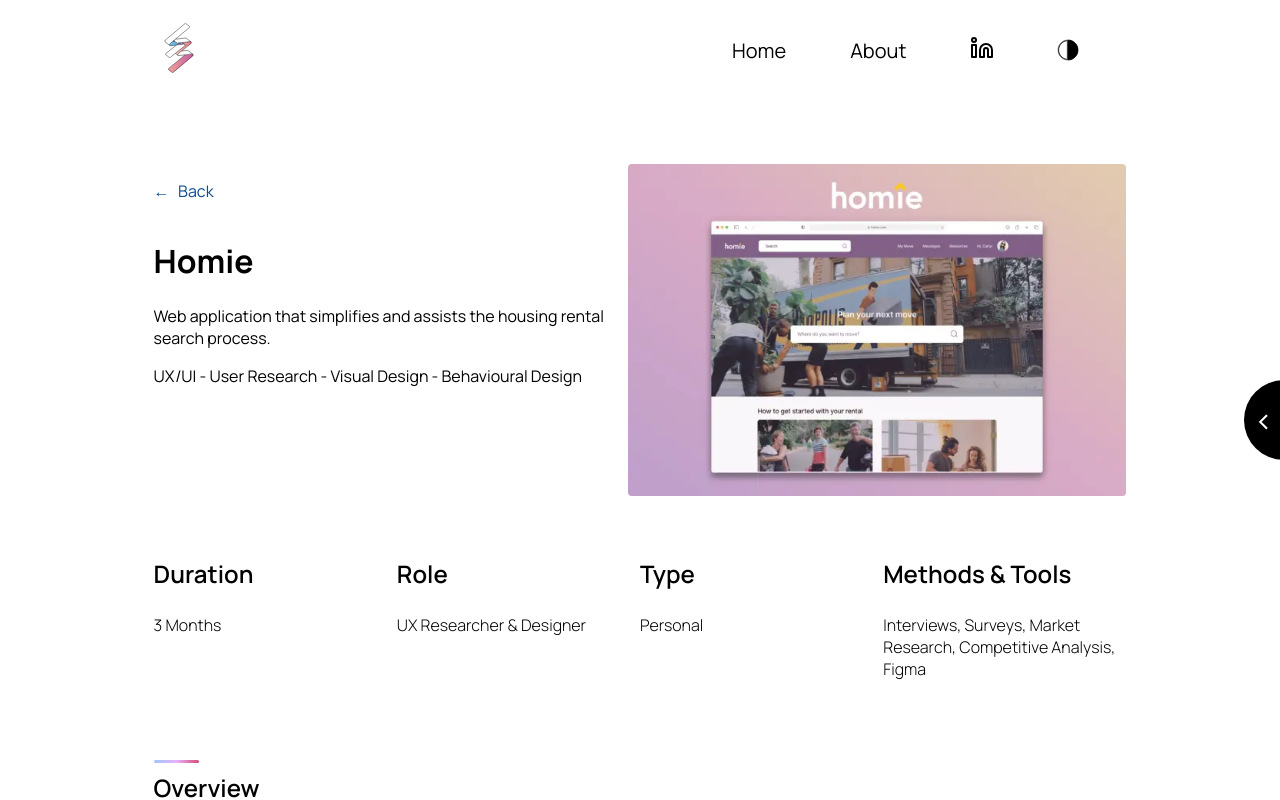
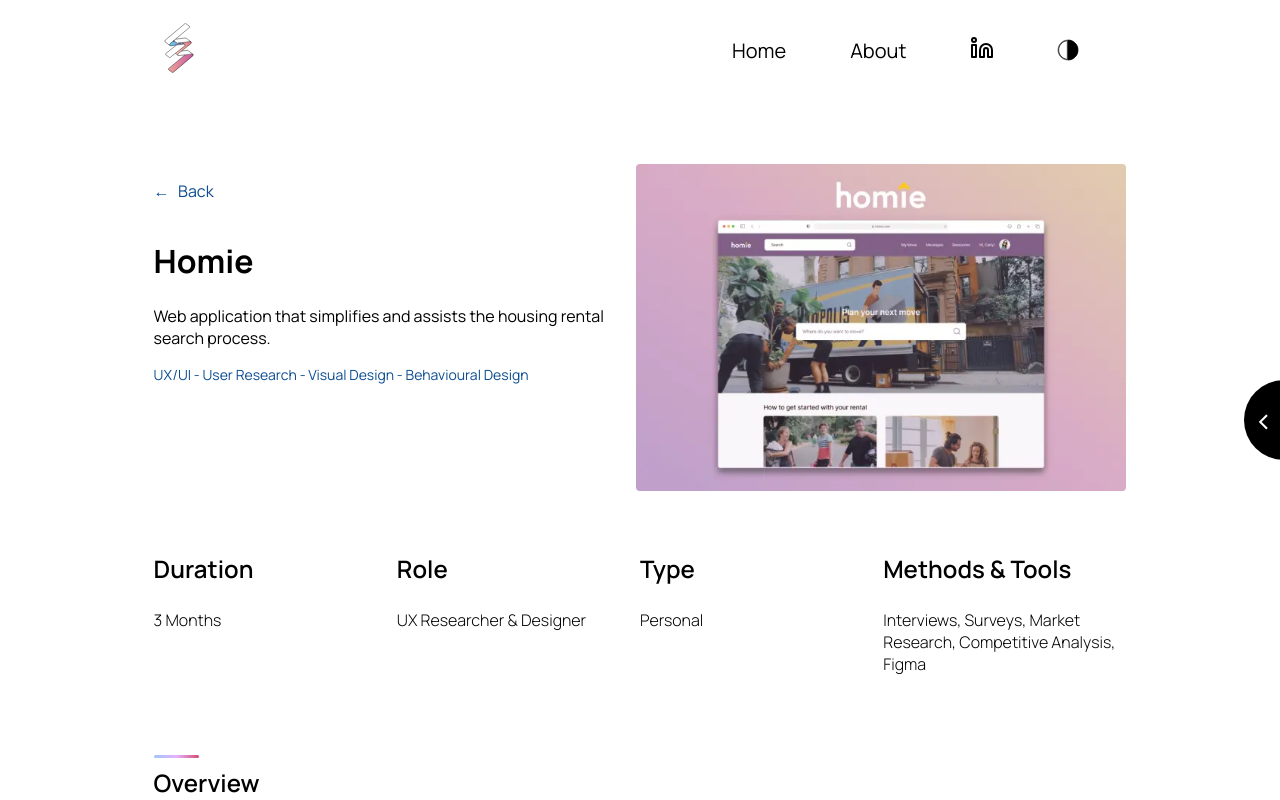
Before and after one commit to Elimists/sash-portfolio, a Next.js app: page /1 in a window 1280 px wide. Shown: the top 800 px of the page. Built offline with nearby package versions, Linux system fonts and the light colour scheme.

Commit message:
Removed incorrect states.

```diff
--- a/styles/Details.module.css
+++ b/styles/Details.module.css
@@ -7,6 +7,13 @@
 
 .top_section{
     display: flex;
+}
+.details_top_left{
+    padding-right: 1rem;
+}
+.project_tags{
+    font-size: 14px;
+    color: var(--color-blue);
 }
 
 .project_highlights{
```
Also changed, not shown: pages/[id].js (+2 -1 lines).
